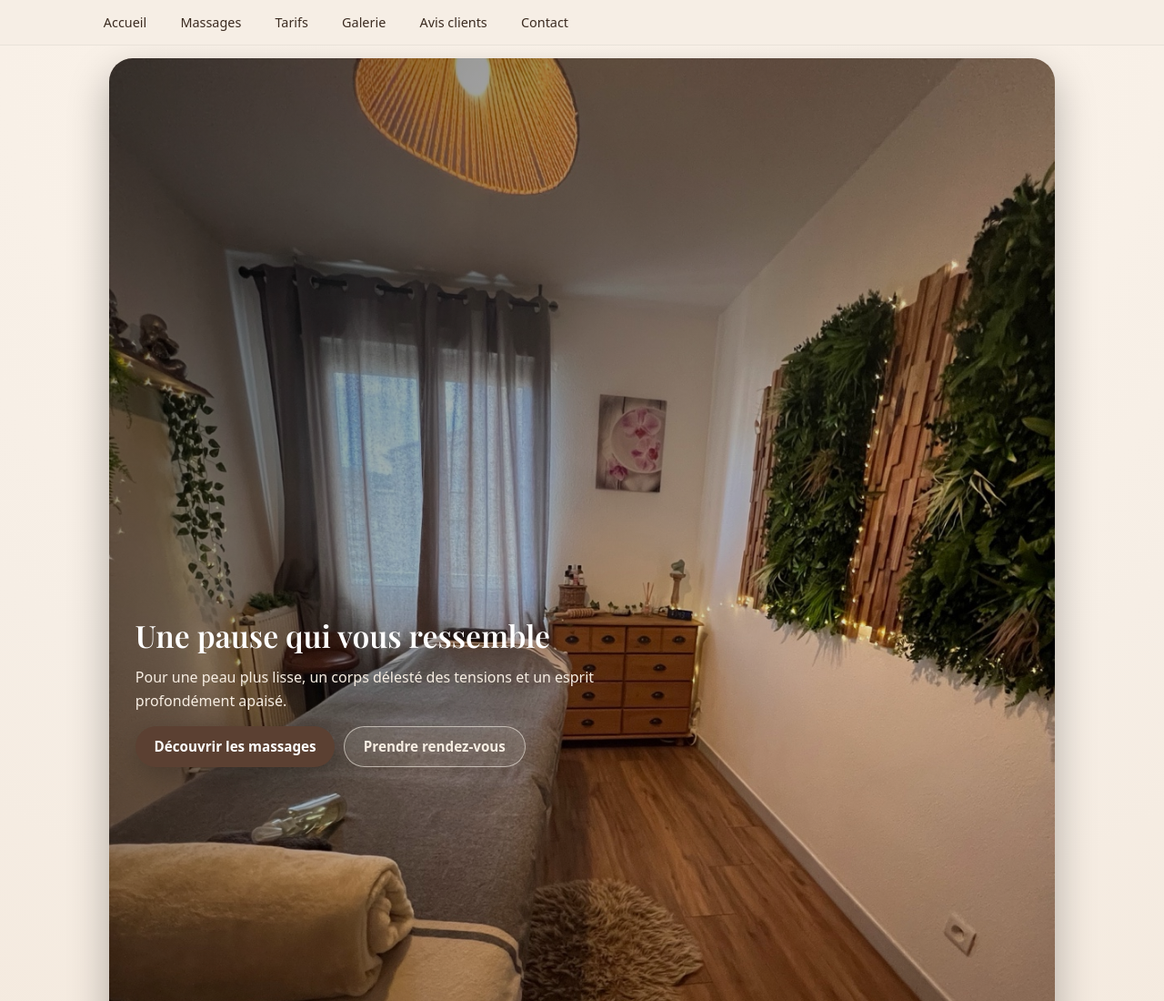
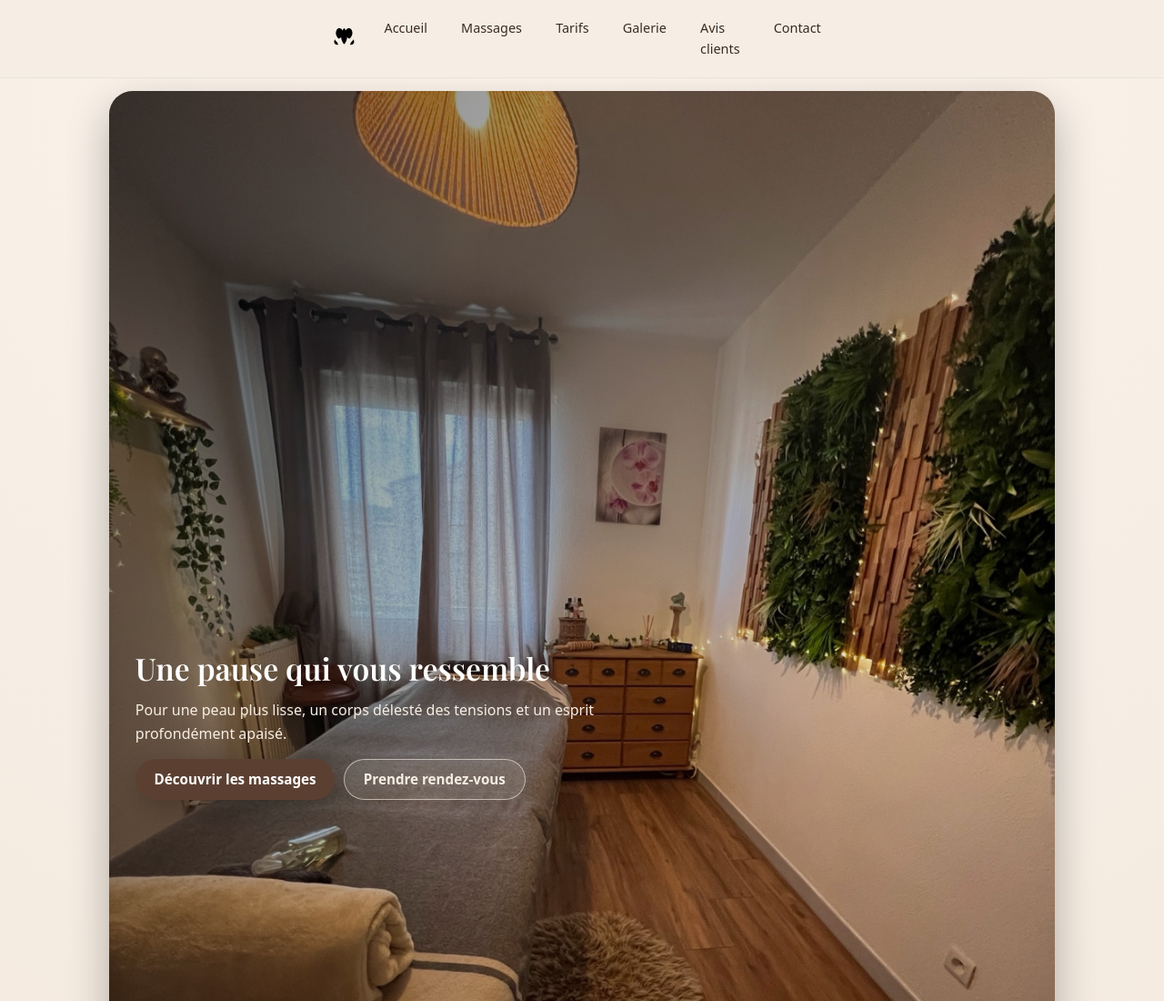
Before and after one commit to sophievallier-lgtm/L-instant-d-une-pause-S-te-, a plain HTML site: page index.html in a window 1280 px wide. Shown: the top 1100 px of the page at 91% size. Drawn offline with nearby package versions, Linux system fonts and the light colour scheme.

Commit message:
Update index.html

```diff
--- a/index.html
+++ b/index.html
@@ -18,7 +18,16 @@
 
 <header class="header-bar">
     <div class="header-inner">
+<div class="header-inner">
 
+    <!-- LOGO LOTUS -->
+    <svg class="top-lotus" viewBox="0 0 512 512" xmlns="http://www.w3.org/2000/svg">
+        <path d="M256 64c-32 40-56 96-56 152 0 56 24 112 56 144 32-32 56-88 56-144 0-56-24-112-56-152z"/>
+        <path d="M160 256c24-8 48-28 62-52 12-20 17-44 13-68-4-24-14-44-28-56-14-12-31-16-48-12-17 4-32 16-42 34-10 18-14 40-12 60 3 28 16 56 37 82z"/>
+        <path d="M352 256c-24-8-48-28-62-52-12-20-17-44-13-68 4-24 14-44 28-56 14-12 31-16 48-12 17 4 32 16 42 34 10 18 14 40 12 60-3 28-16 56-37 82z"/>
+        <path d="M128 320c-16-12-32-32-40-52-10 14-16 34-14 52 2 18 12 34 26 42 14 8 32 10 48 4-6-14-12-28-20-46z"/>
+        <path d="M384 320c16-12 32-32 40-52 10 14 16 34 14 52-2 18-12 34-26 42-14 8-32 10-48 4 6-14 12-28 20-46z"/>
+    </svg>
 
     <!-- Menu -->
     <button id="menu-btn" class="hamburger">☰</button>
@@ -31,6 +40,7 @@
         <a class="nav-link" href="avis.html">Avis clients</a>
         <a class="nav-link" href="contact.html">Contact</a>
     </nav>
+</div>
 
     </div>
 </header>
```
Lines whose indentation alone changed are shown as unchanged.
